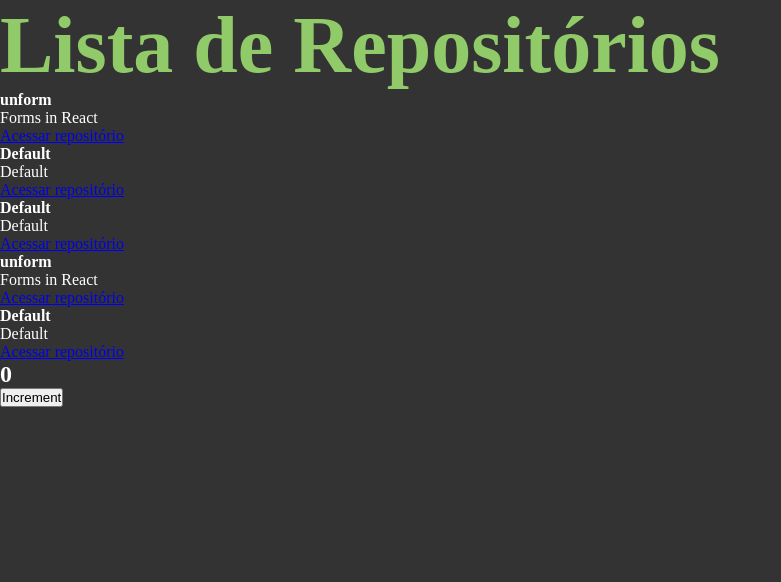
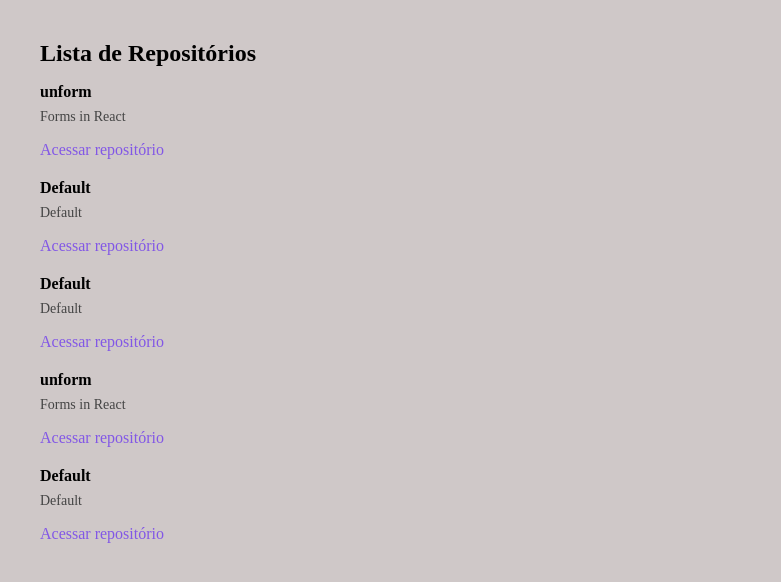
Before and after one commit to PeterTechDev/Github-Explorer, a React app: page / in a window 1280 px wide. Shown: the top 582 px of the page, without its empty margins (0-781 px from the left). Built offline with nearby package versions, Linux system fonts and the light colour scheme.

Commit message:
iniciando estilização"

```diff
--- a/src/App.jsx
+++ b/src/App.jsx
@@ -1,12 +1,10 @@
 import { RepositoryList } from './components/RepositoryList';
-import { Counter } from './components/Counter';
 import './styles/global.scss';
 
 export function App() {
   return (
   <>
     <RepositoryList/>
-    <Counter/>
   </>
   )
 }
--- a/src/Components/Counter.jsx
+++ /dev/null
@@ -1,19 +0,0 @@
-import { useState } from 'react';
-
-export function Counter() {
-
-  const [counter, setCounter] = useState(0);
-
-  function Increment(){
-    setCounter(counter+1)
-  }
-
-  return (
-    <div>
-      <h2>{counter}</h2>
-      <button type="button" onClick={Increment}>
-        Increment
-      </button>
-    </div>
-  );
-}
--- a/src/Components/RepositoryList.jsx
+++ b/src/Components/RepositoryList.jsx
@@ -1,4 +1,5 @@
 import { RepositoryItem } from "./RepositoryItem"
+import '../styles/repositories.scss';
 
 const repositoryData = {
   name: 'unform',
--- a/src/styles/global.scss
+++ b/src/styles/global.scss
@@ -7,11 +7,5 @@
 
 body {
   font: 16px, "Helvetica neue", sans-serif;
-  background-color: #333;
-  color: #fff;
+  background-color: rgb(207, 200, 200);
 }
-
-h1 {
-  color : rgb(144, 202, 105);
-  font-size: 80px;
-}
--- /dev/null
+++ b/src/styles/repositories.scss
@@ -0,0 +1,30 @@
+section.repository-list {
+  margin: 40px;
+
+  h1 {
+    margin-bottom: 16px;
+  }
+
+  ul {
+    list-style: none;
+  }
+
+  li {
+    & + li {
+      margin-top: 20px;
+    }
+
+    p {
+      font-size: 14px;
+      color: #444;
+      margin-top: 8px;
+    }
+
+    a {
+      text-decoration: none;
+      margin-top: 16px;
+      color: #8257e6;
+      display: inline-block;
+    }
+  }
+}
```
